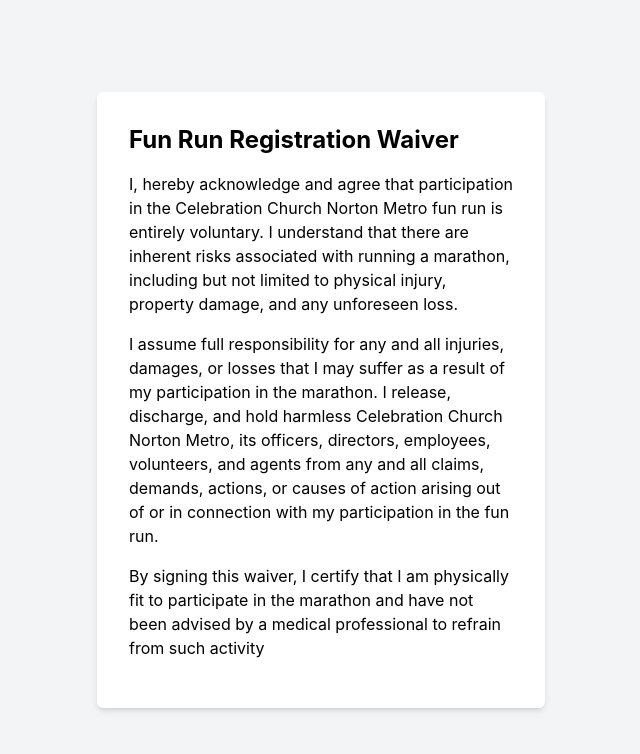
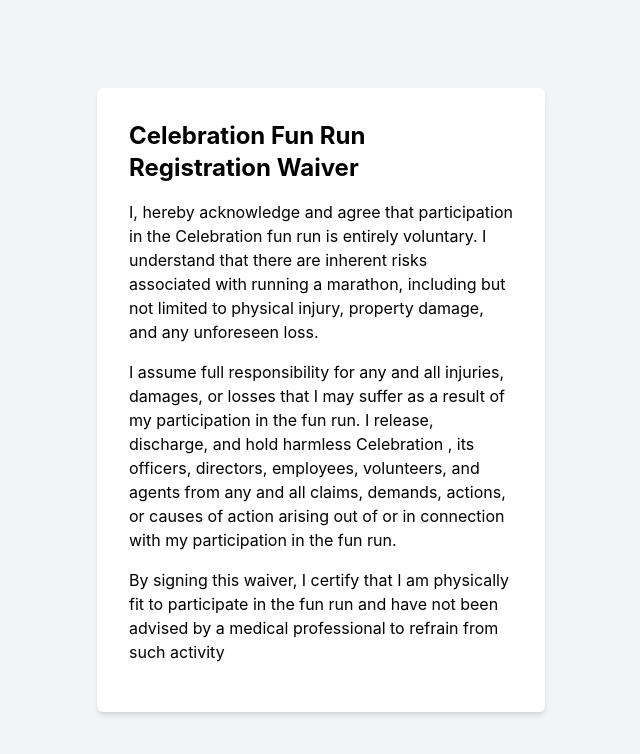
Before and after one commit to ThulaniTheProgrammer/Celebration-Norton-Metro-Marathon, a React (Create React App) app: page /Terms in a window 1280 px wide. Shown: the top 754 px of the page, without its empty margins (319-959 px from the left). Built offline with nearby package versions, Linux system fonts and the light colour scheme.

Commit message:
Celebration

```diff
--- a/src/pages/Register.jsx
+++ b/src/pages/Register.jsx
@@ -69,7 +69,7 @@
              <form onSubmit={handleSubmit} className=''>
             <div className='flex items-center flex-row pt-10 justify-center'>
                 <h1 className='text-white text-3xl lg:text-4xl bold pd-10'>Celebration</h1>
-                <h1 className='text-blue-600 text-3xl lg:text-4xl bold px-2'>Norton Metro</h1>
+
             </div>
             <div className='flex items-center flex-row justify-center'>
                 <h1 className='text-blue-600   text-3xl bold lg:text-4xl pd-10'>Fun Run</h1>
--- a/src/pages/Terms.jsx
+++ b/src/pages/Terms.jsx
@@ -5,15 +5,15 @@
         return (
             <div className="flex justify-center items-center h-screen bg-gray-100">
                 <div className="max-w-md w-full bg-white p-8 shadow-md rounded-md">
-                    <h2 className="text-2xl font-bold mb-4">Fun Run Registration Waiver</h2>
+                    <h2 className="text-2xl font-bold mb-4">Celebration Fun Run Registration Waiver</h2>
                     <p className="mb-4">
-                    I, hereby acknowledge and agree that participation in the Celebration Church Norton Metro fun run is entirely voluntary. I understand that there are inherent risks associated with running a marathon, including but not limited to physical injury, property damage, and any unforeseen loss.
+                    I, hereby acknowledge and agree that participation in the Celebration  fun run is entirely voluntary. I understand that there are inherent risks associated with running a marathon, including but not limited to physical injury, property damage, and any unforeseen loss.
                     </p>
                     <p className="mb-4">
-                    I assume full responsibility for any and all injuries, damages, or losses that I may suffer as a result of my participation in the marathon. I release, discharge, and hold harmless Celebration Church Norton Metro, its officers, directors, employees, volunteers, and agents from any and all claims, demands, actions, or causes of action arising out of or in connection with my participation in the fun run.
+                    I assume full responsibility for any and all injuries, damages, or losses that I may suffer as a result of my participation in the fun run. I release, discharge, and hold harmless Celebration , its officers, directors, employees, volunteers, and agents from any and all claims, demands, actions, or causes of action arising out of or in connection with my participation in the fun run.
                     </p>
                     <p className="mb-4">
-                    By signing this waiver, I certify that I am physically fit to participate in the marathon and have not been advised by a medical professional to refrain from such activity
+                    By signing this waiver, I certify that I am physically fit to participate in the fun run and have not been advised by a medical professional to refrain from such activity
                     </p>
 
                 </div>
--- a/src/pages/Welcome.jsx
+++ b/src/pages/Welcome.jsx
@@ -16,7 +16,7 @@
           }}
         />
       </div>
-      <div className='text-center flex justify-center items-center opacity-800 text-white lg:text-4xl text:2xl  font-extrabold opacity-800 '>Celebration Church Norton Metro</div>
+      <div className='text-center flex justify-center items-center opacity-800 text-white lg:text-4xl text:2xl  font-extrabold opacity-800 '>Celebration Fun Run</div>
       <div className='text-center flex justify-center items-center opacity-800 text-white text-4xl text:2xl font-extrabold opacity-800 '>2024 Fun Run Registration Platform</div>
 
       <div className='text-center flex justify-center items-center opacity-800 text-gray-600 text-sm font-extrabold opacity-800 mt-20 '>
```
